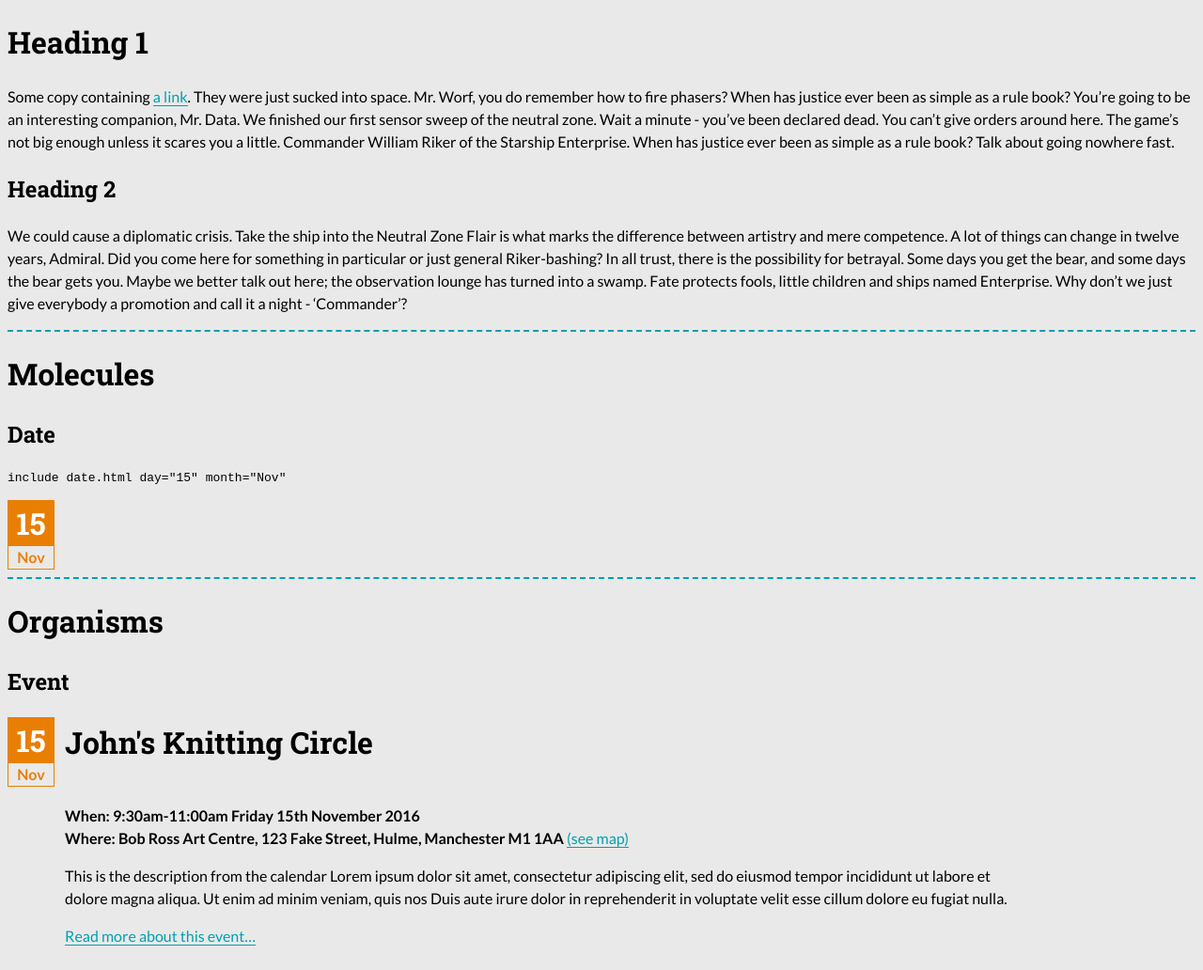
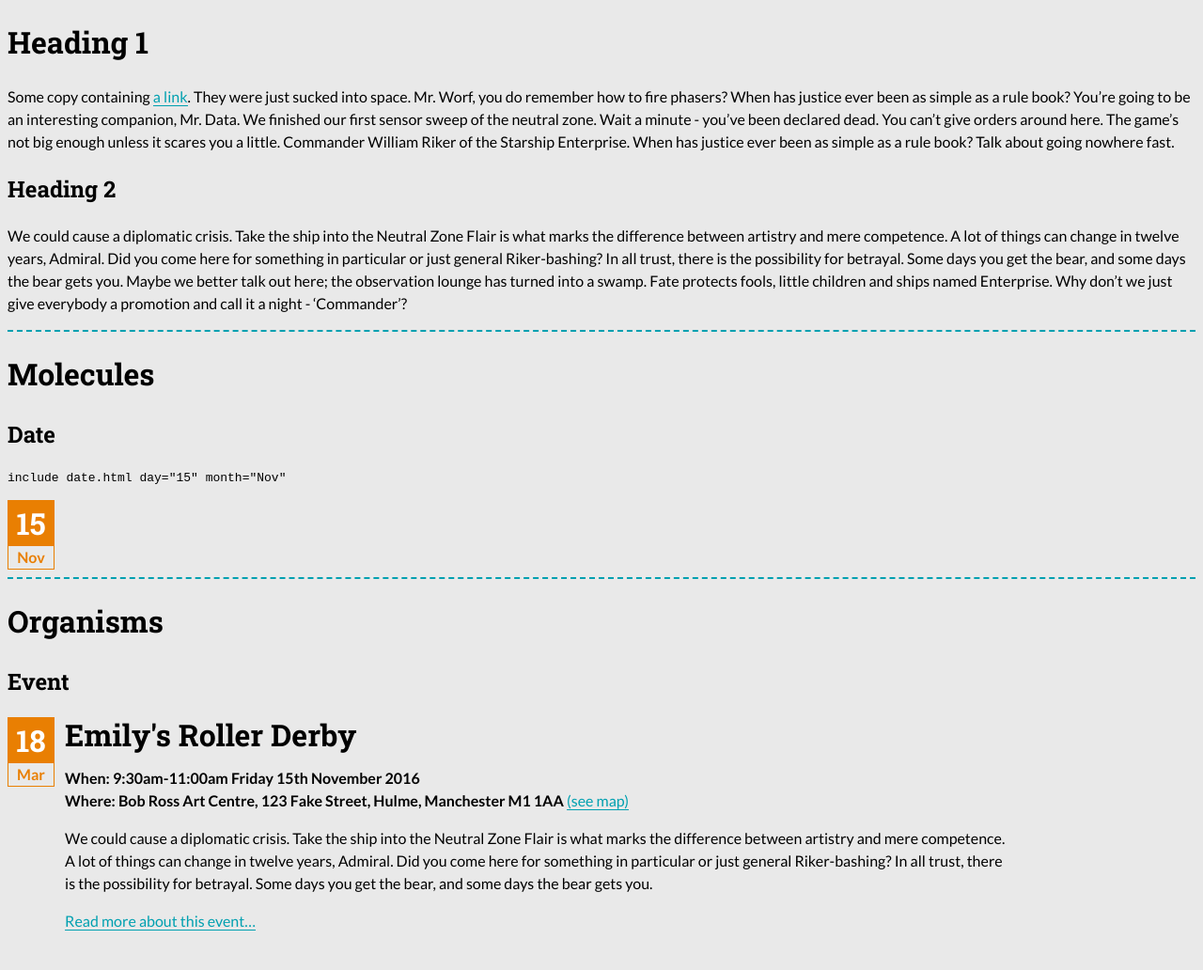
Before and after one commit to kimadactyl/afmcr, a Jekyll site: the page built from components.md, in a window 1280 px wide. Shown: the whole page at 94% size. Built offline with Jekyll 4.4.1, drawn with Linux system fonts in a browser that asks for light colours; nearby versions of some CDN libraries.

Commit message:
Basic styling of event feed

```diff
--- a/_includes/event.html
+++ b/_includes/event.html
@@ -0,0 +1,19 @@
+<div class="event">
+  <div class="event__date">
+    {% include date.html day=include.day month=include.month %}
+  </div>
+  <div class="event__description">
+    <h2 class="event__title">
+      {{ include.title }}
+    </h2>
+    <p class="event__details">
+      <strong>When: 9:30am-11:00am Friday 15th November 2016</strong><br>
+      <strong>Where: {{ include.location }}</strong> <a href="#">(see map)</a>
+    </p>
+    <p class="event__summary">
+      {{ include.summary }}
+    </p>
+    <p class="event__more">
+      <a href="#">Read more about this event&hellip;</a>
+    </p>
+</div>
--- a/_sass/organisms/_event.sass
+++ b/_sass/organisms/_event.sass
@@ -8,5 +8,7 @@
     display: inline-block
   &__title
     +h1
+    display: inline-block
     margin-top: 0.1em
-    display: inline-block
+    margin-bottom: 0
+    line-height: 1
--- a/components.md
+++ b/components.md
@@ -28,22 +28,8 @@ We could cause a diplomatic crisis. Take the ship into the Neutral Zone Flair is
 
 ## Event
 
-<div class="event">
-  <div class="event__date">
-    {% include date.html day="15" month="Nov" %}
-  </div>
-  <div class="event__description">
-    <h2 class="event__title">
-      John's Knitting Circle
-    </h2>
-    <p class="event__details">
-      <strong>When: 9:30am-11:00am Friday 15th November 2016</strong><br>
-      <strong>Where: Bob Ross Art Centre, 123 Fake Street, Hulme, Manchester M1 1AA</strong> <a href="#">(see map)</a>
-    </p>
-    <p class="event__summary">
-      This is the description from the calendar Lorem ipsum dolor sit amet, consectetur adipiscing elit, sed do eiusmod tempor incididunt ut labore et dolore magna aliqua. Ut enim ad minim veniam, quis nos Duis aute irure dolor in reprehenderit in voluptate velit esse cillum dolore eu fugiat nulla.
-    </p>
-    <p class="event__more">
-      <a href="#">Read more about this event&hellip;</a>
-    </p>
-</div>
+{% include event.html day="18" month="Mar"
+                      title="Emily's Roller Derby"
+                      location="Bob Ross Art Centre, 123 Fake Street, Hulme, Manchester M1 1AA"
+                      summary="We could cause a diplomatic crisis. Take the ship into the Neutral Zone Flair is what marks the difference between artistry and mere competence. A lot of things can change in twelve years, Admiral. Did you come here for something in particular or just general Riker-bashing? In all trust, there is the possibility for betrayal. Some days you get the bear, and some days the bear gets you."
+%}
```
Also changed, not shown: index.html (+21 -3 lines).
